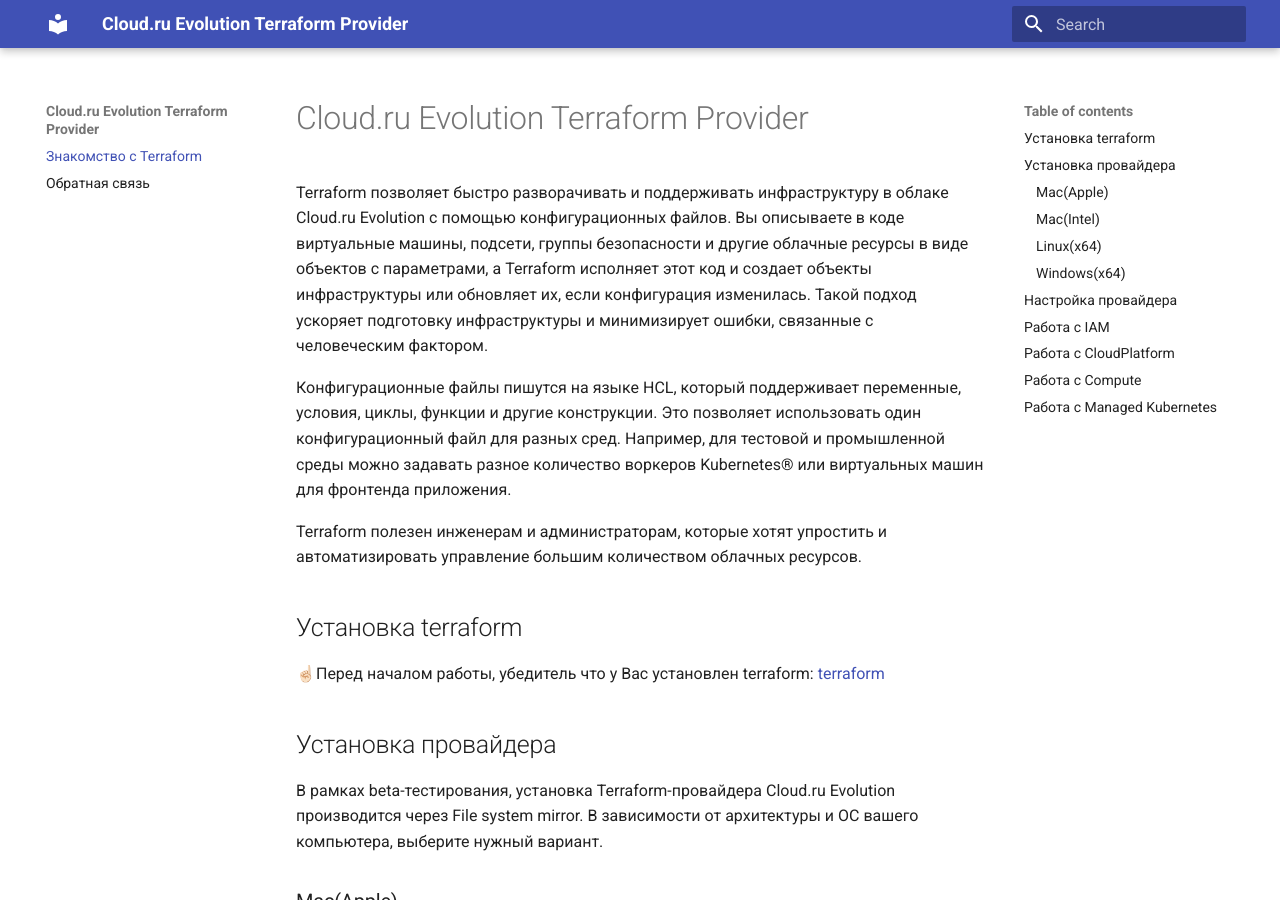
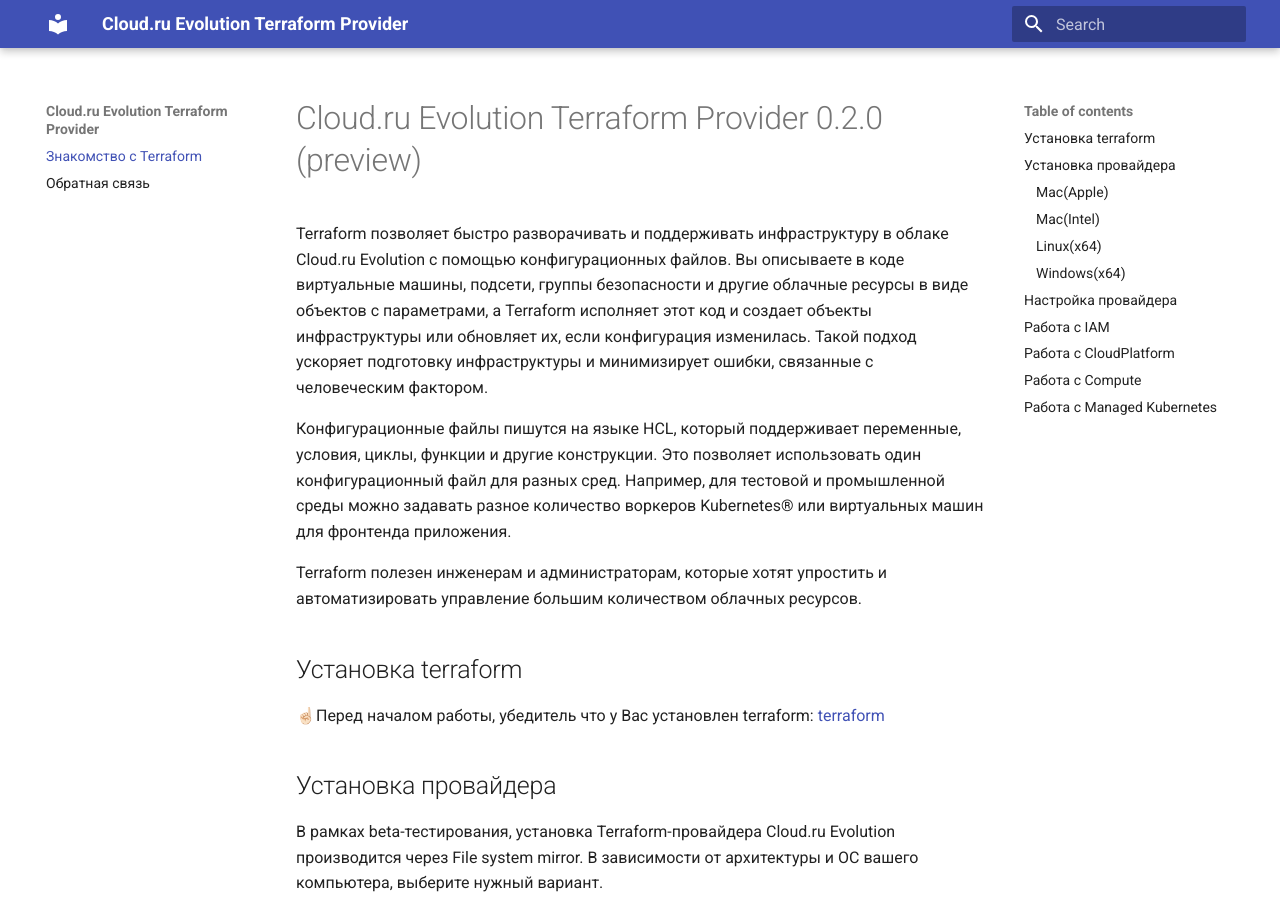
Before and after one commit to CLOUDdotRu/evo-terraform, an MkDocs documentation site: the page built from docs/index.md, in a window 1280 px wide and 900 px high. Built offline with MkDocs 1.6.1 and Material for MkDocs 9.7.7, drawn with Linux system fonts in a browser that asks for light colours.

Commit message:
update doc

```diff
--- a/docs/index.md
+++ b/docs/index.md
@@ -1,4 +1,4 @@
-# Cloud.ru Evolution Terraform Provider
+# Cloud.ru Evolution Terraform Provider 0.2.0 (preview)
 Terraform позволяет быстро разворачивать и поддерживать инфраструктуру в облаке Cloud.ru Evolution с помощью конфигурационных файлов. Вы описываете в коде виртуальные машины, подсети, группы безопасности и другие облачные ресурсы в виде объектов с параметрами, а Terraform исполняет этот код и создает объекты инфраструктуры или обновляет их, если конфигурация изменилась. Такой подход ускоряет подготовку инфраструктуры и минимизирует ошибки, связанные с человеческим фактором.
 
 Конфигурационные файлы пишутся на языке HCL, который поддерживает переменные, условия, циклы, функции и другие конструкции. Это позволяет использовать один конфигурационный файл для разных сред. Например, для тестовой и промышленной среды можно задавать разное количество воркеров Kubernetes® или виртуальных машин для фронтенда приложения.
```
